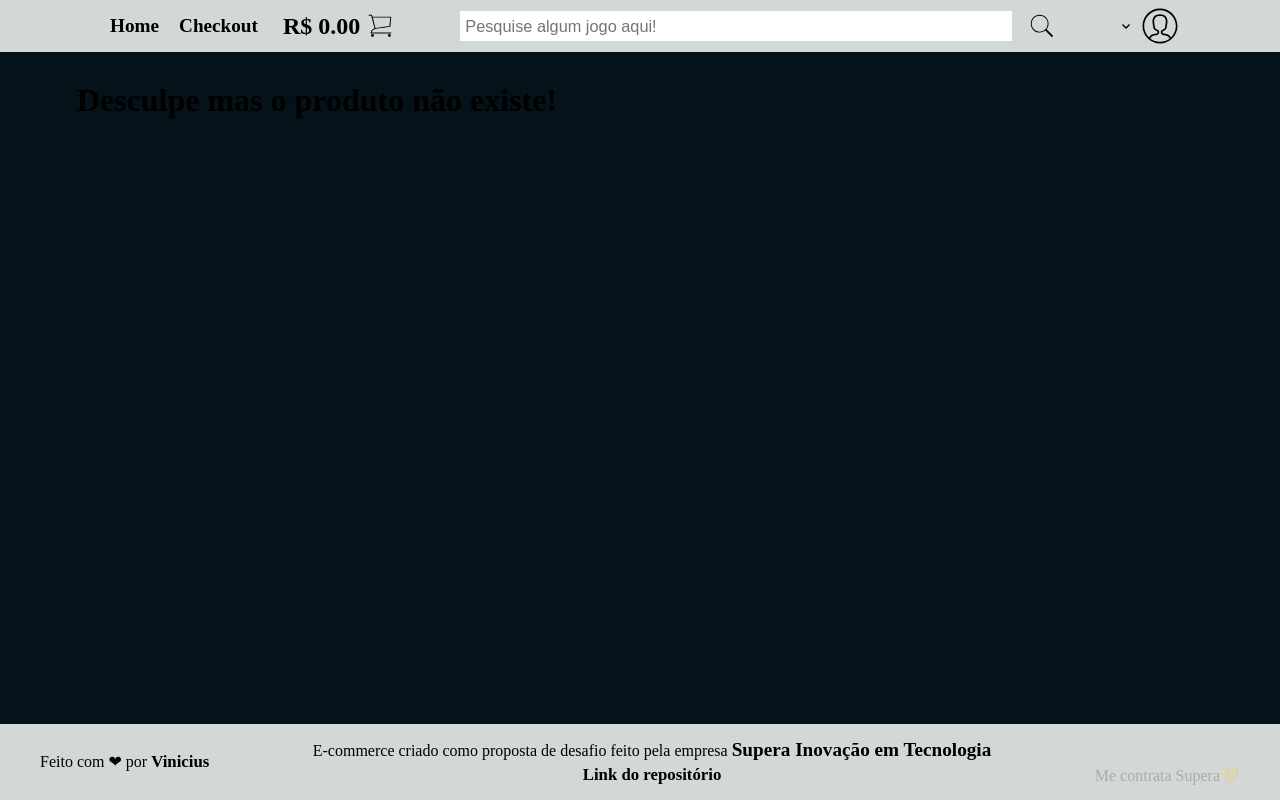
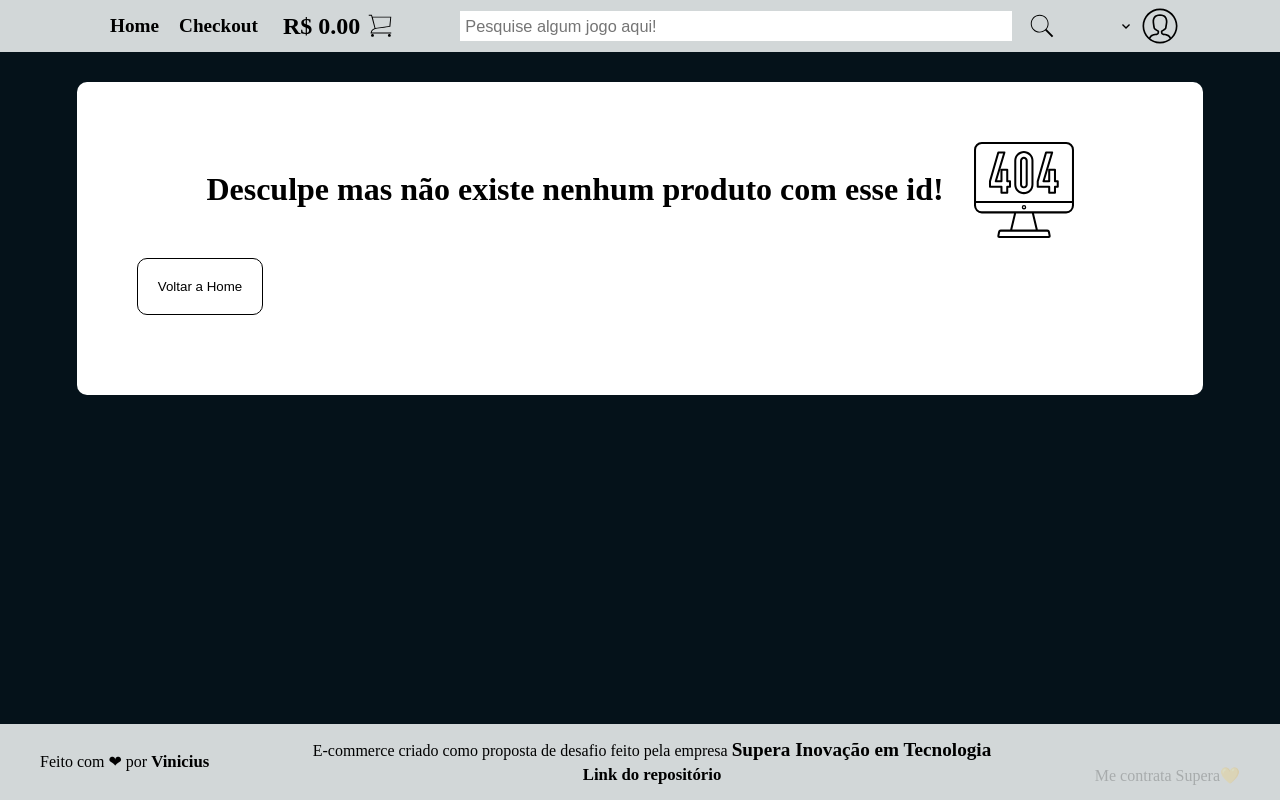
Before and after one commit to Vinicius377/ecommerce-games, a React (Create React App) app: page /product/1 in a window 1280 px wide. Built offline with nearby package versions, Linux system fonts and the light colour scheme.

Commit message:
add notfound product component

```diff
--- /dev/null
+++ b/src/components/notfound-product/index.tsx
@@ -0,0 +1,23 @@
+import { useNavigate } from "react-router-dom"
+
+import { Container } from "./style"
+import notfound_icon from "../../assets/not_found_icon.svg"
+
+function NotFound() {
+  const navigate = useNavigate()
+  return (
+    <Container>
+      <div className="message">
+        <h1>Desculpe mas não existe nenhum produto com esse id!</h1>
+        <img
+          src={notfound_icon}
+          alt="icone de pagina não encontrado"
+          width="100"
+        />
+      </div>
+      <button onClick={() => navigate("/")}>Voltar a Home</button>
+    </Container>
+  )
+}
+
+export default NotFound
--- /dev/null
+++ b/src/components/notfound-product/style.ts
@@ -0,0 +1,24 @@
+import styled from "styled-components"
+
+export const Container = styled.div`
+  background-color: #ffffff;
+  padding: 60px;
+  border-radius: 10px;
+  .message {
+    display: flex;
+    justify-content: center;
+    align-items: center;
+    gap: 30px;
+  }
+  button {
+    margin: 20px auto;
+    padding: 20px;
+    border: solid 1px black;
+    background-color: transparent;
+    border-radius: 10px;
+    cursor: pointer;
+    :hover {
+      backdrop-filter: brightness(0.9);
+    }
+  }
+`
--- a/src/pages/Product/index.tsx
+++ b/src/pages/Product/index.tsx
@@ -6,6 +6,7 @@ import CartContext from "../../context/Cart-Context"
 import { increment } from "../../context/Cart-Context/actions"
 import { Container } from "./style"
 import cart_add_icon from "../../assets/cart-add-icon.svg"
+import NotFound from "../../components/notfound-product"
 
 function Product() {
   const { id } = useParams()
@@ -43,7 +44,7 @@ function Product() {
       </div>
     </Container>
   ) : (
-    <h1>Desculpe mas o produto não existe!</h1>
+    <NotFound />
   )
 }
 
--- a/src/pages/Product/style.ts
+++ b/src/pages/Product/style.ts
@@ -8,6 +8,8 @@ export const Container = styled.section`
   .img-game {
     padding: 20px;
     box-shadow: -7px 7px 12px 0 rgba(0, 0, 0, 0.4);
+    border:solid 0.2px rgba(0,0,0,0.2);
+    border-radius:8px;
   }
   .infor-container {
     margin-inline: 40px;
```
